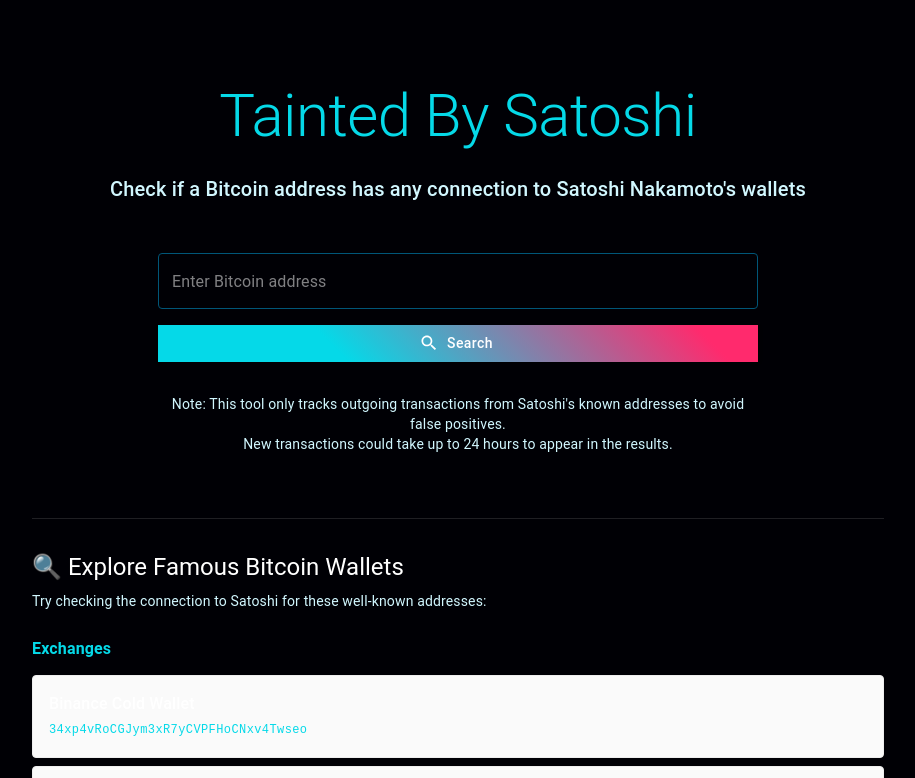
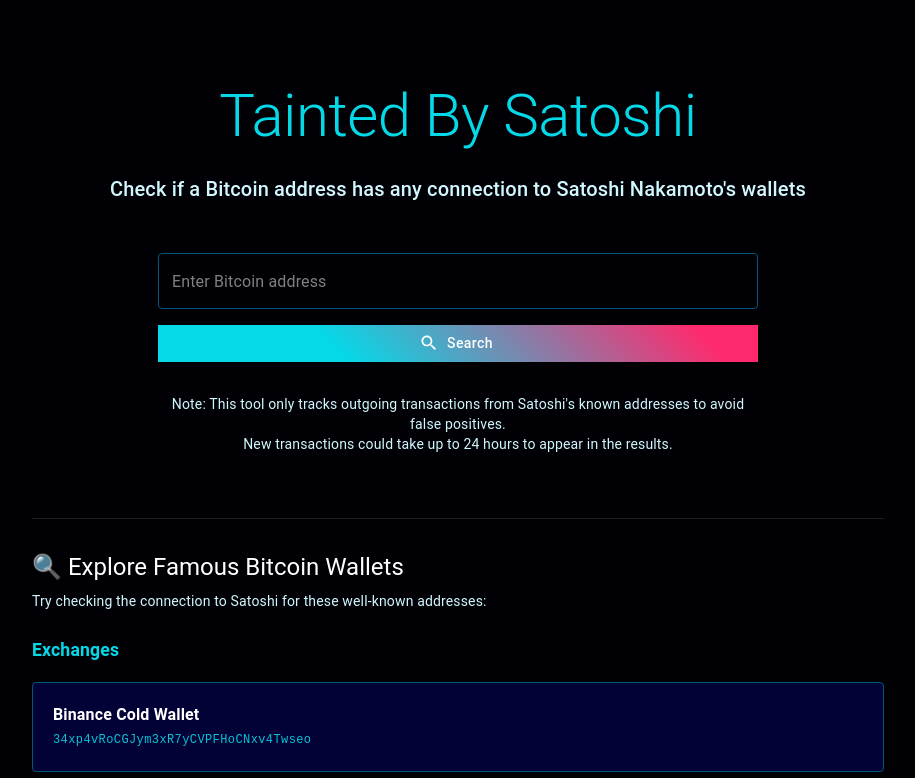
Before and after one commit to MikelCalvo/TaintedBySatoshi, a Next.js app in the folder frontend/: page / in a window 1280 px wide. Shown: the top 778 px of the page, without its empty margins (182-1097 px from the left). Built offline with nearby package versions, Linux system fonts and the light colour scheme; no server answers.

Commit message:
Updated FamousWalletsSuggestions design

```diff
--- a/frontend/src/components/FamousWalletsSuggestions.js
+++ b/frontend/src/components/FamousWalletsSuggestions.js
@@ -17,8 +17,12 @@ const FamousWalletsSuggestions = () => (
         <Box key={category.category}>
           <Typography
             variant="subtitle1"
-            color="primary"
-            sx={{ mb: 1.5, fontWeight: 600 }}
+            sx={{
+              mb: 2,
+              fontWeight: 600,
+              color: "primary.main",
+              fontSize: "1.1rem",
+            }}
           >
             {category.category}
           </Typography>
@@ -28,15 +32,18 @@ const FamousWalletsSuggestions = () => (
                 key={wallet.address}
                 elevation={0}
                 sx={{
-                  p: 2,
-                  bgcolor: "grey.50",
+                  p: 2.5,
+                  bgcolor: "background.paper",
                   border: "1px solid",
-                  borderColor: "grey.200",
+                  borderColor: "primary.dark",
+                  borderRadius: 1,
                   "&:hover": {
-                    bgcolor: "grey.100",
+                    bgcolor: "rgba(5, 217, 232, 0.1)",
                     borderColor: "primary.main",
+                    boxShadow: "0 0 10px rgba(5, 217, 232, 0.3)",
+                    transform: "translateY(-2px)",
                   },
-                  transition: "all 0.2s ease",
+                  transition: "all 0.3s ease",
                   cursor: "pointer",
                 }}
               >
@@ -48,7 +55,14 @@ const FamousWalletsSuggestions = () => (
                       display: "block",
                     }}
                   >
-                    <Typography variant="body1" sx={{ fontWeight: 500, color: "text.primary" }}>
+                    <Typography
+                      variant="body1"
+                      sx={{
+                        fontWeight: 600,
+                        color: "text.primary",
+                        mb: 0.5,
+                      }}
+                    >
                       {wallet.name}
                     </Typography>
                     <Typography
@@ -57,6 +71,9 @@ const FamousWalletsSuggestions = () => (
                         fontFamily: "monospace",
                         color: "primary.main",
                         wordBreak: "break-all",
+                        fontSize: "0.75rem",
+                        display: "block",
+                        opacity: 0.9,
                       }}
                     >
                       {wallet.address}
```
